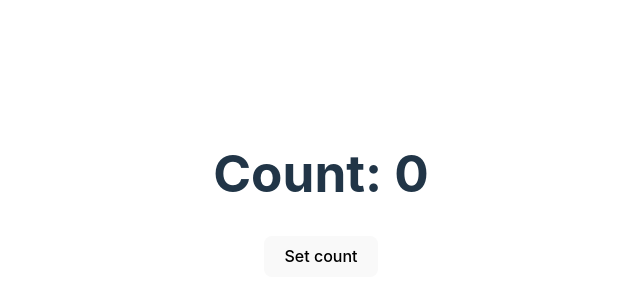
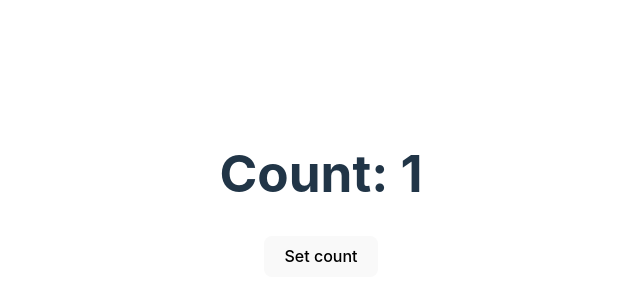
Before and after one commit to XiaoyangJin/Codepath_WEB102_Labs, a React (Vite) app in the folder course_practice/: page / in a window 1280 px wide. Shown: the part 206-506 px from the top of the page, without its empty margins (319-959 px from the left). Built offline with nearby package versions, Linux system fonts and the light colour scheme.

Commit message:
Try like in count but not passing in object

```diff
--- a/course_practice/src/App.jsx
+++ b/course_practice/src/App.jsx
@@ -2,15 +2,16 @@ import { useState } from 'react'
 import './App.css'
 
 function App() {
-  const [count, setCount] = useState(0)
+  const [count, setCount] = useState({ likes: 1 })
 
   function handleCount() {
-    setCount(count + 1);
+    count.likes++;
+    setCount(count);
   }
 
   return (
     <>
-      <h1>Count: {count}</h1>
+      <h1>Count: {count.likes}</h1>
       <button onClick={handleCount}>Set count</button>
     </>
   )
```
